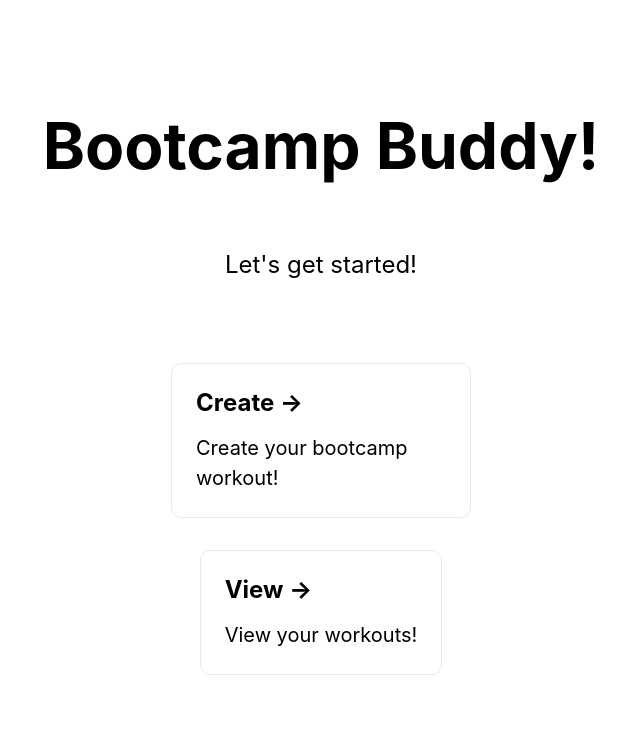
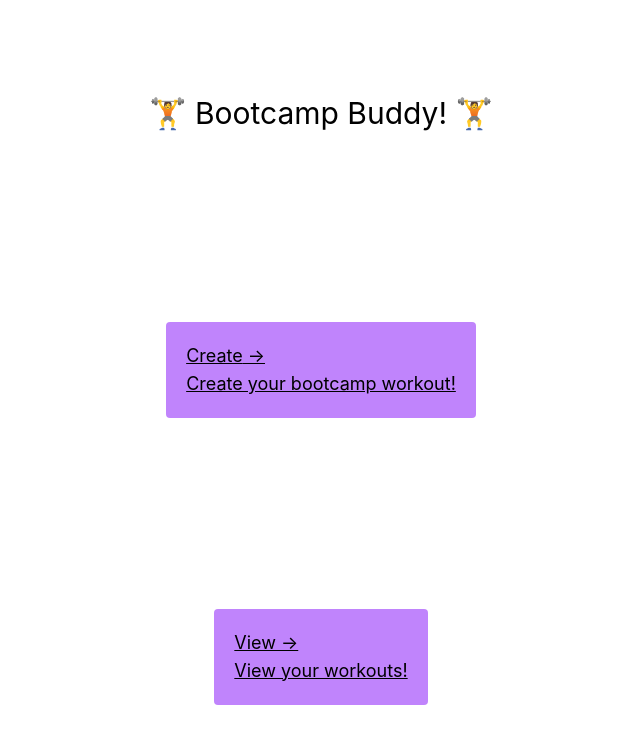
Before and after one commit to kyher/bootcamp-buddy, a Next.js app: page / in a window 1280 px wide. Shown: the top 744 px of the page, without its empty margins (319-959 px from the left). Built offline with nearby package versions, Linux system fonts and the light colour scheme.

Commit message:
Added tailwind and some basic styling.
Added tailwind and basic styling to the app which will need further work. Also some refactoring on the home page with another component created.

```diff
--- a/components/ActivityList.tsx
+++ b/components/ActivityList.tsx
@@ -8,7 +8,7 @@ type props = {
 const ActivityList = ({ activities, type }: props) => {
   return (
     <div>
-      <h3>{type.toUpperCase()}</h3>
+      <h3 className="text-lg italic">{type.toUpperCase()}</h3>
       {activities
         .filter((actvity) => actvity.type === type)
         .map((type, index) => (
--- a/components/FormSection.tsx
+++ b/components/FormSection.tsx
@@ -3,14 +3,18 @@ type props = {
   handleChange: (event: React.ChangeEvent<HTMLInputElement>) => void;
 };
 
-import styles from "../styles/Home.module.css";
-
 const FormSection = ({ type, handleChange }: props) => {
   return (
-    <div className={styles.formSection}>
+    <div className="bg-cyan-500  my-2 p-5">
       <h2>{type}</h2>
       <label htmlFor={type}>{type} Number 1 </label>
-      <input type="text" id={type} name={type} onChange={handleChange} />
+      <input
+        type="text"
+        id={type}
+        name={type}
+        onChange={handleChange}
+        className="shadow appearance-none border  rounded w-full py-2 px-3 text-gray-700 mb-3 leading-tight focus:outline-none focus:shadow-outline"
+      />
     </div>
   );
 };
--- /dev/null
+++ b/components/HomeLink.tsx
@@ -0,0 +1,22 @@
+import Link from "next/link";
+
+type props = {
+  title: string;
+  linkText: string;
+  link: string;
+};
+
+const HomeLink = ({ title, linkText, link }: props) => {
+  return (
+    <div className=" bg-purple-400 p-5 rounded text-lg">
+      <Link href={link}>
+        <a className="underline">
+          <h2>{title} &rarr;</h2>
+          <p>{linkText}</p>
+        </a>
+      </Link>
+    </div>
+  );
+};
+
+export default HomeLink;
--- a/components/index.ts
+++ b/components/index.ts
@@ -1,5 +1,6 @@
 import FormSection from "./FormSection";
 import ActivityList from "./ActivityList";
+import HomeLink from "./HomeLink";
 import ViewSection from "./ViewSection";
 
-export { FormSection, ActivityList, ViewSection };
+export { FormSection, ActivityList, HomeLink, ViewSection };
--- a/package.json
+++ b/package.json
@@ -17,8 +17,11 @@
     "@types/node": "17.0.23",
     "@types/react": "17.0.43",
     "@types/react-dom": "17.0.14",
+    "autoprefixer": "^10.4.4",
     "eslint": "8.12.0",
     "eslint-config-next": "12.1.2",
+    "postcss": "^8.4.12",
+    "tailwindcss": "^3.0.23",
     "typescript": "4.6.3"
   }
 }
--- a/pages/index.tsx
+++ b/pages/index.tsx
@@ -1,34 +1,31 @@
 import type { NextPage } from "next";
 import Head from "next/head";
 import Link from "next/link";
-import styles from "../styles/Home.module.css";
+import { HomeLink } from "../components";
 
 const Home: NextPage = () => {
   return (
-    <div className={styles.container}>
+    <div>
       <Head>
         <title>Bootcamp Buddy</title>
         <meta name="description" content="Generated by create next app" />
         <link rel="icon" href="/favicon.ico" />
       </Head>
 
-      <main className={styles.main}>
-        <h1 className={styles.title}>Bootcamp Buddy!</h1>
+      <main className="grid place-items-center justify-evenly	 h-screen ">
+        <h1 className="text-3xl bold">🏋️ Bootcamp Buddy! 🏋️</h1>
 
-        <p className={styles.description}>Let&apos;s get started!</p>
+        <HomeLink
+          title="Create"
+          linkText="Create your bootcamp workout!"
+          link="/workout/create"
+        />
 
-        <Link href="/workout/create">
-          <a className={styles.card}>
-            <h2>Create &rarr;</h2>
-            <p>Create your bootcamp workout!</p>
-          </a>
-        </Link>
-        <Link href="/workout/view">
-          <a className={styles.card}>
-            <h2>View &rarr;</h2>
-            <p>View your workouts!</p>
-          </a>
-        </Link>
+        <HomeLink
+          title="View"
+          linkText="View your workouts!"
+          link="/workout/view"
+        />
       </main>
     </div>
   );
--- a/pages/workout/create.tsx
+++ b/pages/workout/create.tsx
@@ -4,7 +4,6 @@ import Link from "next/link";
 import { useState } from "react";
 import { FormSection } from "../../components";
 import { ViewSection } from "../../components";
-import styles from "../../styles/Home.module.css";
 import { Activity } from "../../types";
 import { WARMUP, EXERCISE, STRETCH } from "../../consts";
 
@@ -44,25 +43,30 @@ const Create: NextPage = () => {
   };
 
   return (
-    <div className={styles.container}>
+    <div className="grid place-items-center h-screen ">
       <Head>
         <title>Create your workout</title>
         <meta name="description" content="Generated by create next app" />
         <link rel="icon" href="/favicon.ico" />
       </Head>
       <Link href="/">
-        <a>
+        <a className="underline">
           <h2>Go Back</h2>
         </a>
       </Link>
-      <h1>Create a new workout</h1>
-      <div className={styles.addWorkoutForm}>
+      <h1 className="text-3xl">Create a new workout</h1>
+      <div>
         <FormSection type="Warmup" handleChange={handleWarmupChange} />
         <FormSection type="Exercises" handleChange={handleExerciseChange} />
         <FormSection type="Stretches" handleChange={handleStretchesChange} />
-        <button onClick={handleSubmit}>Add</button>
+        <button
+          onClick={handleSubmit}
+          className="shadow bg-purple-500 hover:bg-purple-400 focus:shadow-outline focus:outline-none text-white font-bold py-2 px-4 rounded"
+        >
+          Add
+        </button>
       </div>
-      <h2>View your planned workout below:</h2>
+      <h2 className="text-2xl">View your planned workout below:</h2>
       <div>
         <ViewSection activities={activities} />
       </div>
--- a/pages/workout/view.tsx
+++ b/pages/workout/view.tsx
@@ -1,11 +1,10 @@
 import type { NextPage } from "next";
 import Head from "next/head";
 import Link from "next/link";
-import styles from "../../styles/Home.module.css";
 
 const View: NextPage = () => {
   return (
-    <div className={styles.container}>
+    <div className="grid place-items-center h-screen ">
       <Head>
         <title>Your workouts</title>
         <meta name="description" content="Generated by create next app" />
@@ -16,7 +15,7 @@ const View: NextPage = () => {
           <h2>Go Back</h2>
         </a>
       </Link>
-      <h1>View workouts</h1>
+      <h1 className="text-3xl">View workouts</h1>
     </div>
   );
 };
--- /dev/null
+++ b/postcss.config.js
@@ -0,0 +1,6 @@
+module.exports = {
+  plugins: {
+    tailwindcss: {},
+    autoprefixer: {},
+  },
+}
--- a/styles/Home.module.css
+++ /dev/null
@@ -1,124 +0,0 @@
-.container {
-  padding: 0 2rem;
-}
-
-.main {
-  min-height: 100vh;
-  padding: 4rem 0;
-  flex: 1;
-  display: flex;
-  flex-direction: column;
-  justify-content: center;
-  align-items: center;
-}
-
-.footer {
-  display: flex;
-  flex: 1;
-  padding: 2rem 0;
-  border-top: 1px solid #eaeaea;
-  justify-content: center;
-  align-items: center;
-}
-
-.footer a {
-  display: flex;
-  justify-content: center;
-  align-items: center;
-  flex-grow: 1;
-}
-
-.title a {
-  color: #0070f3;
-  text-decoration: none;
-}
-
-.title a:hover,
-.title a:focus,
-.title a:active {
-  text-decoration: underline;
-}
-
-.title {
-  margin: 0;
-  line-height: 1.15;
-  font-size: 4rem;
-}
-
-.title,
-.description {
-  text-align: center;
-}
-
-.description {
-  margin: 4rem 0;
-  line-height: 1.5;
-  font-size: 1.5rem;
-}
-
-.code {
-  background: #fafafa;
-  border-radius: 5px;
-  padding: 0.75rem;
-  font-size: 1.1rem;
-  font-family: Menlo, Monaco, Lucida Console, Liberation Mono, DejaVu Sans Mono,
-    Bitstream Vera Sans Mono, Courier New, monospace;
-}
-
-.grid {
-  display: flex;
-  align-items: center;
-  justify-content: center;
-  flex-wrap: wrap;
-  max-width: 800px;
-}
-
-.card {
-  margin: 1rem;
-  padding: 1.5rem;
-  text-align: left;
-  color: inherit;
-  text-decoration: none;
-  border: 1px solid #eaeaea;
-  border-radius: 10px;
-  transition: color 0.15s ease, border-color 0.15s ease;
-  max-width: 300px;
-}
-
-.card:hover,
-.card:focus,
-.card:active {
-  color: #0070f3;
-  border-color: #0070f3;
-}
-
-.card h2 {
-  margin: 0 0 1rem 0;
-  font-size: 1.5rem;
-}
-
-.card p {
-  margin: 0;
-  font-size: 1.25rem;
-  line-height: 1.5;
-}
-
-.logo {
-  height: 1em;
-  margin-left: 0.5rem;
-}
-
-@media (max-width: 600px) {
-  .grid {
-    width: 100%;
-    flex-direction: column;
-  }
-}
-
-.addWorkoutForm {
-  display: flex;
-}
-
-.formSection {
-  width: 30%;
-}
--- a/styles/globals.css
+++ b/styles/globals.css
@@ -1,3 +1,7 @@
+@tailwind base;
+@tailwind components;
+@tailwind utilities;
+
 html,
 body {
   padding: 0;
--- /dev/null
+++ b/tailwind.config.js
@@ -0,0 +1,10 @@
+module.exports = {
+  content: [
+    "./pages/**/*.{js,ts,jsx,tsx}",
+    "./components/**/*.{js,ts,jsx,tsx}",
+  ],
+  theme: {
+    extend: {},
+  },
+  plugins: [],
+};
```
Also changed, not shown: 2 other files (tests, documents, lock files or other folders).
